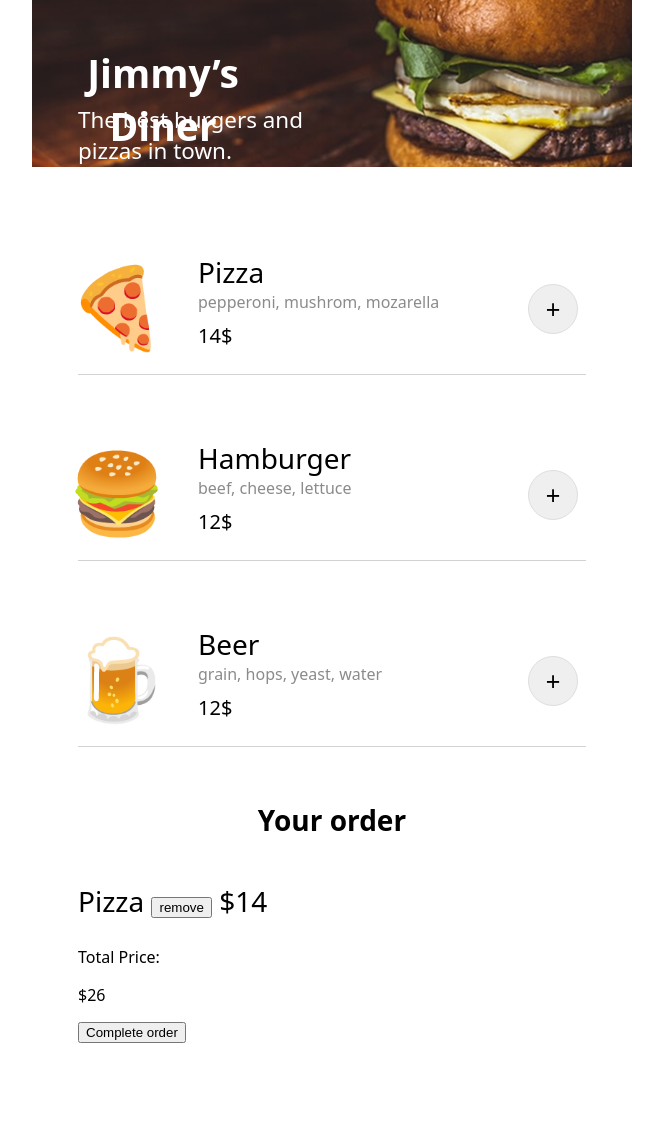
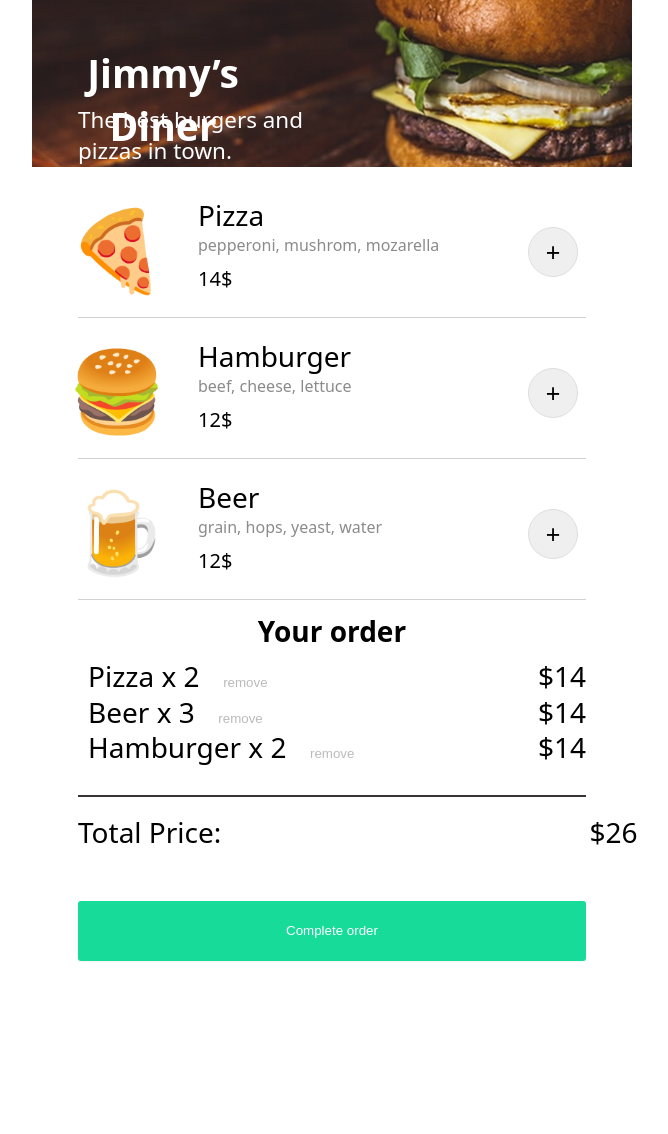
Before and after one commit to semizemes/Jimmy-s-Diner, a website built with Vite: page index.html in a window 1280 px wide. Shown: the whole page, without its empty margins (308-976 px from the left). After the commit the page ends 992 px from the top, so only its background shows below. Built offline with nearby package versions, Linux system fonts and the light colour scheme; a web font is replaced by a local one.

Commit message:
feat: update order section to include item quantities and remove buttons for better order management

```diff
--- a/index.css
+++ b/index.css
@@ -1,7 +1,7 @@
 body {
     margin: 0 auto;
     width: 600px;
-    height: 1161px;
+    margin-bottom: 50px;
     font-family: "Smythe", system-ui;
     font-style: Regular;
     font-weight: 400;
@@ -13,7 +13,7 @@ header {
     width: 600px;
     height: 167px;
     opacity: 1;
-    margin-bottom: 67px;
+    margin-bottom: 10px;
 }
 
 h1 {
@@ -52,7 +52,6 @@ main {
     opacity: 1;
     top: 0px;
     left: 46px;
-    margin-bottom: 45px;
     border-bottom: 1px solid #d2d2d2;
 }
 
@@ -126,13 +125,25 @@ main {
 
 .payment {
     display: none;
+    position: fixed;
+    margin: auto;
+    top: 0;
+    left: 0;
+    bottom: 0;
+    right: 0;
+    width: 524px;
+    height: 300px;
+    opacity: 1;
+    border-radius: 3.89px;
+    border-width: 1.3px;
+    box-shadow: 5.19px 5.19px 255.44px 0px #00000080;
+    background-color: #fff;
 }
 
 .order-section {
     position: relative;
     width: 508px;
     height: 319px;
-    top: 20px;
     left: 46px;
     border-radius: 3px;
     opacity: 1;
@@ -143,7 +154,6 @@ main {
     font-size: 28px;
     line-height: 16.8px;
     letter-spacing: 0%;
-    margin-bottom: 64px;
 }
 
 .ordered {
@@ -152,5 +162,56 @@ main {
     font-size: 28px;
     line-height: 16.8px;
     letter-spacing: 0%;
+    border-bottom: 2px solid #393333;
+    padding-bottom: 20px;
+    margin-bottom: 0;
+}
 
+.remove-btn {
+    width: 77px;
+    height: 22px;
+    background-color: #fff;
+    border: none;
+    color: #BBBBBB;
 }
+
+.chosen-order-price {
+    position: absolute;
+    left: 460px;
+}
+
+.order-list {
+    margin: 10px;
+}
+
+.total-price-txt {
+    height: 24px;
+    opacity: 1;
+    font-size: 28px;
+    line-height: 24px;
+    letter-spacing: 0%;
+}
+
+.total-price {
+    font-size: 28px;
+    position: relative;
+    left: 364px;
+}
+
+.total {
+    margin-bottom: 50px;
+}
+
+.order-btn {
+    width: 508;
+    height: 60;
+    angle: 0 deg;
+    opacity: 1;
+    top: 1048px;
+    left: 46px;
+    border-radius: 3px;
+    box-shadow: 0px 1px 2px 0px #0000000D;
+    background: #16DB99;
+    color: #fff;
+    border: none;
+}
--- a/index.html
+++ b/index.html
@@ -19,18 +19,32 @@
       <ul class="ordered" id="ordered">
         <li class="order-list">
           <span class="chosen-order-name">Pizza</span>
+          <span>x 2</span>
+          <button class="remove-btn">remove</button>
+          <span class="chosen-order-price">$14</span>
+        </li>
+        <li class="order-list">
+          <span class="chosen-order-name">Beer</span>
+          <span>x 3</span>
+          <button class="remove-btn">remove</button>
+          <span class="chosen-order-price">$14</span>
+        </li>
+        <li class="order-list">
+          <span class="chosen-order-name">Hamburger</span>
+          <span>x 2</span>
           <button class="remove-btn">remove</button>
           <span class="chosen-order-price">$14</span>
         </li>
       </ul>
       <p class="total">
         <span class="total-price-txt">Total Price:</span>
-        <p class="total-price">$26</p>
+        <span class="total-price">$26</span>
       </p>
       <button class="order-btn">Complete order</button>
     </section>
 
     <section class="payment">
+      <p>Enter card details</p>
       <form action="">
         <input type="text" placeholder="Enter your name">
         <input type="number" placeholder="Enter card number">
```
